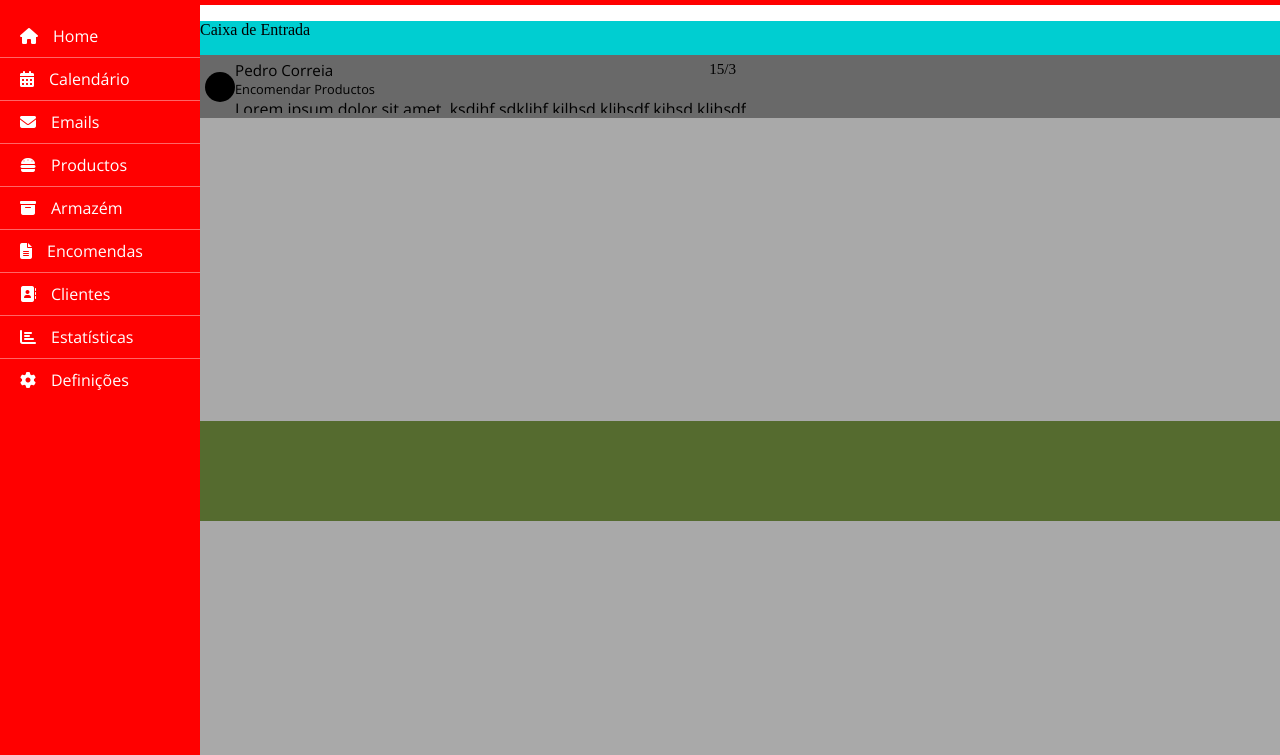
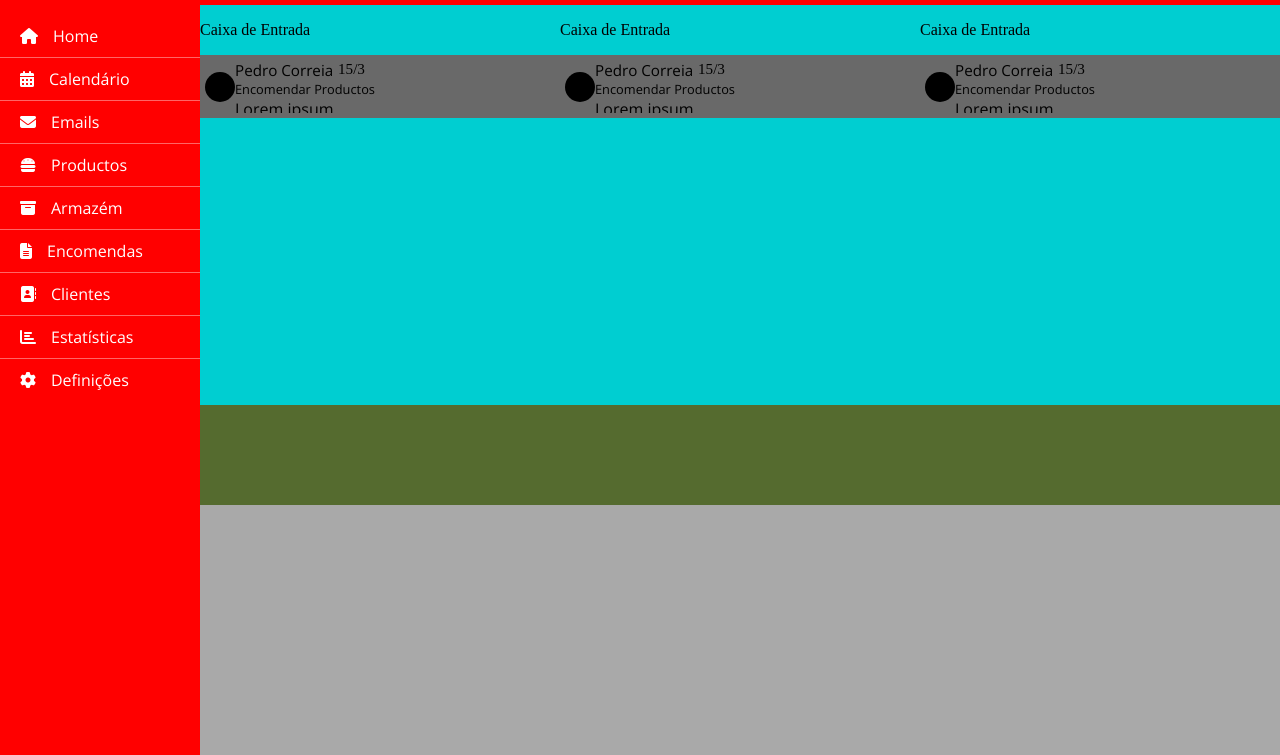
Before and after one commit to iuri3d/Projecto_old, a website: page index.html in a window 1280 px wide. Shown: the part 45-800 px from the top of the page. Drawn offline with nearby package versions, Linux system fonts and the light colour scheme.

Commit message:
features test

```diff
--- a/css/_maincontent.scss
+++ b/css/_maincontent.scss
@@ -6,6 +6,10 @@
 
 .toprow{
     height: 400px;
+
+    .flex-item:nth-of-type(1){flex-grow: 1;}
+    .flex-item:nth-of-type(2){flex-grow: 1;}
+    .flex-item:nth-of-type(3){flex-grow: 1;}
 }
 
 .middlerow{
--- a/css/main.scss
+++ b/css/main.scss
@@ -10,5 +10,6 @@
 
 
 body{
+    background-color: darkslategrey;
     margin: 0;
 }
--- a/index.html
+++ b/index.html
@@ -86,8 +86,8 @@
             <!--////////////////////Content Box-->
             <div class="maincontent">
 
-                <div class="toprow">
-                    <div class="emails">
+                <div class="toprow d-flex ">
+                    <div class="emails flex-item">
                         <p>Caixa de Entrada</p>
                         <div class="mailitem d-flex align-center p-5">
                             <div class="mailimage d-flex align-center just-center">H</div>
@@ -97,7 +97,35 @@
                                     <div class="maildate">15/3</div>
                                 </div>
                                 <div class="mailsubject dotdotdot">Encomendar Productos</div>
-                                <div class="mailtext dotdotdot">Lorem ipsum dolor sit amet,,ksdjhf sdkljhf kjlhsd kljhsdf kjhsd kljhsdf</div>
+                                <div class="mailtext dotdotdot">Lorem ipsum </div>
+                            </div>
+                        </div>
+                    </div>
+                    <div class="emails flex-item">
+                        <p>Caixa de Entrada</p>
+                        <div class="mailitem d-flex align-center p-5">
+                            <div class="mailimage d-flex align-center just-center">H</div>
+                            <div class="mailcontent">
+                                <div class="mailheader d-flex">
+                                    <div class="mailtitle">Pedro Correia</div>
+                                    <div class="maildate">15/3</div>
+                                </div>
+                                <div class="mailsubject dotdotdot">Encomendar Productos</div>
+                                <div class="mailtext dotdotdot">Lorem ipsum</div>
+                            </div>
+                        </div>
+                    </div>
+                    <div class="emails flex-item">
+                        <p>Caixa de Entrada</p>
+                        <div class="mailitem d-flex align-center p-5">
+                            <div class="mailimage d-flex align-center just-center">H</div>
+                            <div class="mailcontent">
+                                <div class="mailheader d-flex">
+                                    <div class="mailtitle">Pedro Correia</div>
+                                    <div class="maildate">15/3</div>
+                                </div>
+                                <div class="mailsubject dotdotdot">Encomendar Productos</div>
+                                <div class="mailtext dotdotdot">Lorem ipsum</div>
                             </div>
                         </div>
                     </div>
```
Also changed, not shown: css/main.css, 1 other file.
